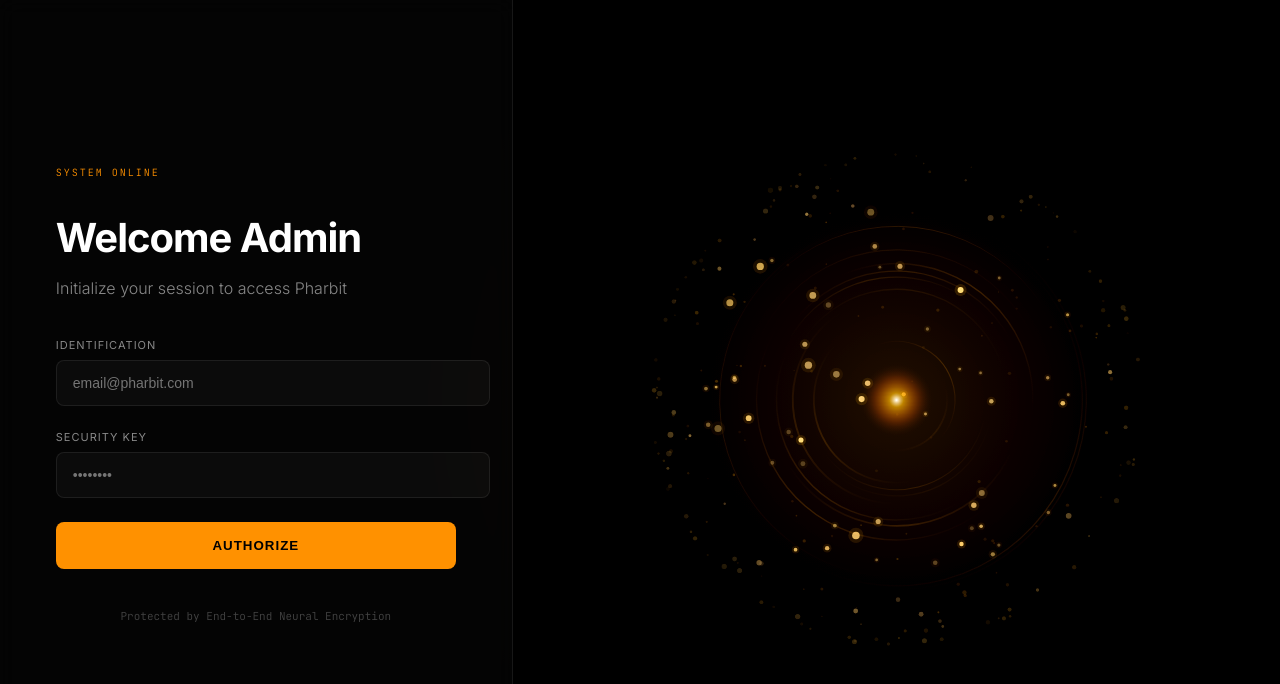
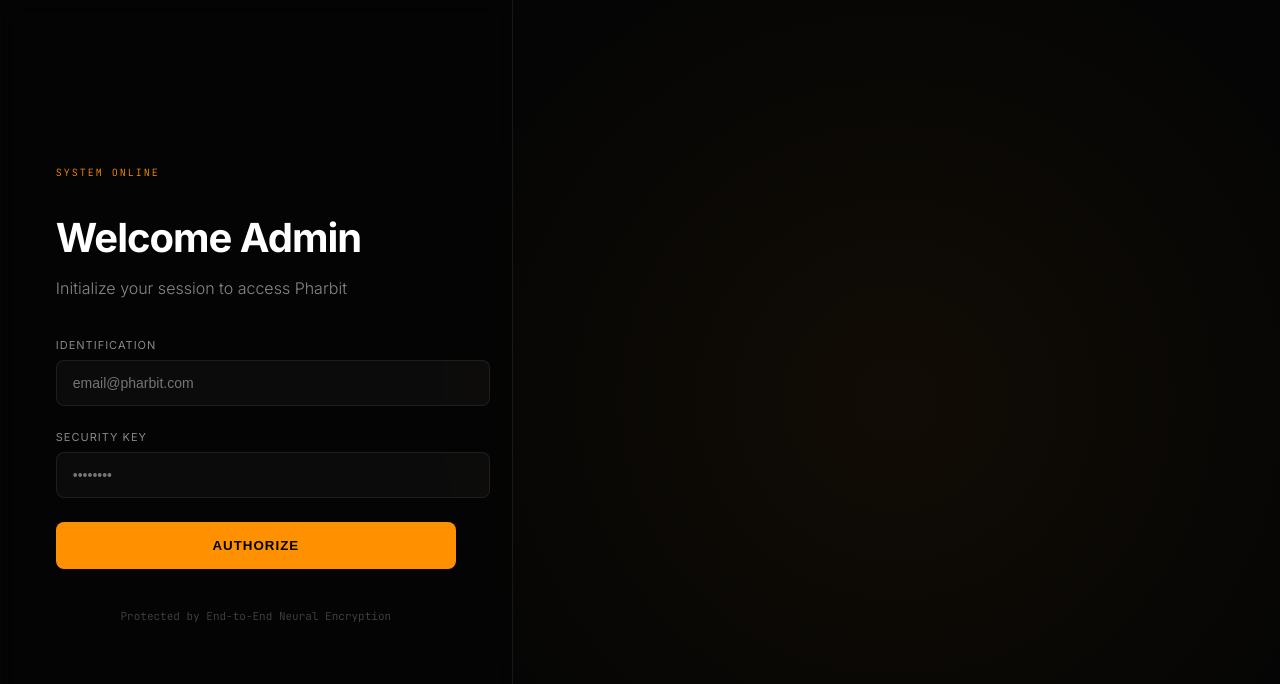
Before and after one commit to KejDhruv-Pharbit/Pharbit-Display, a React app in the folder frontend/: page /Auth in a window 1280 px wide. Shown: the top 684 px of the page. Built offline with nearby package versions, Linux system fonts and the light colour scheme; the HTML template or start-up script is replaced by a standard one.

Commit message:
Animation

```diff
--- a/frontend/src/Styles/Pages/Auth/Login.css
+++ b/frontend/src/Styles/Pages/Auth/Login.css
@@ -208,3 +208,60 @@
   .login-right { display: none; }
   .login-left { width: 100%; border: none; }
 }
+
+/* --- ANIMATIONS --- */
+
+@keyframes fadeIn {
+  from { opacity: 0; }
+  to { opacity: 1; }
+}
+
+@keyframes slideRight {
+  from { opacity: 0; transform: translateX(-30px); }
+  to { opacity: 1; transform: translateX(0); }
+}
+
+@keyframes slideUp {
+  from { opacity: 0; transform: translateY(20px); }
+  to { opacity: 1; transform: translateY(0); }
+}
+
+@keyframes scaleIn {
+  from { opacity: 0; transform: scale(0.9); }
+  to { opacity: 1; transform: scale(1); }
+}
+
+/* Apply animations to elements */
+
+.login-left {
+  animation: slideRight 0.8s cubic-bezier(0.2, 0.8, 0.2, 1) forwards;
+}
+
+.login-right {
+  animation: fadeIn 1.5s ease-out forwards;
+}
+
+/* Staggered load for form elements */
+.login-header .system-status { animation: fadeIn 1s ease forwards 0.4s; opacity: 0; }
+.login-header h1 { animation: slideUp 0.6s ease forwards 0.5s; opacity: 0; }
+.login-header p { animation: slideUp 0.6s ease forwards 0.6s; opacity: 0; }
+
+.input-group:nth-child(1) { animation: slideUp 0.6s ease forwards 0.7s; opacity: 0; }
+.input-group:nth-child(2) { animation: slideUp 0.6s ease forwards 0.8s; opacity: 0; }
+
+.login-button {
+  animation: slideUp 0.6s ease forwards 0.9s;
+  opacity: 0;
+  /* Add a subtle pulse to the button after it loads */
+}
+
+.core-text {
+  animation: scaleIn 1.2s cubic-bezier(0.2, 0.8, 0.2, 1) forwards 0.5s;
+  opacity: 0;
+}
+
+.ambient-glow {
+  animation: fadeIn 3s ease-in-out;
+}
+
+/* --- REST OF YOUR CSS REMAINS THE SAME --- */
```
